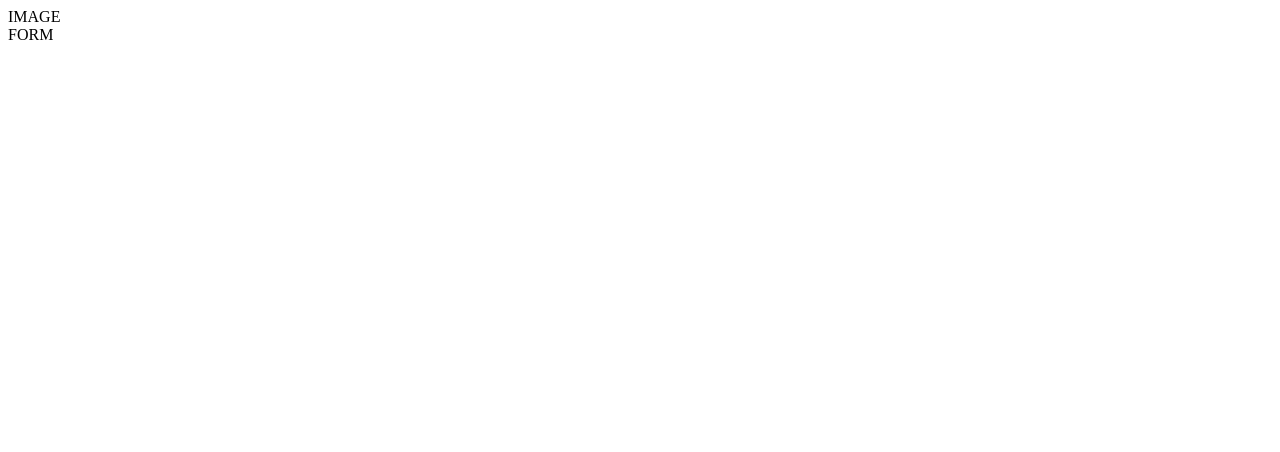
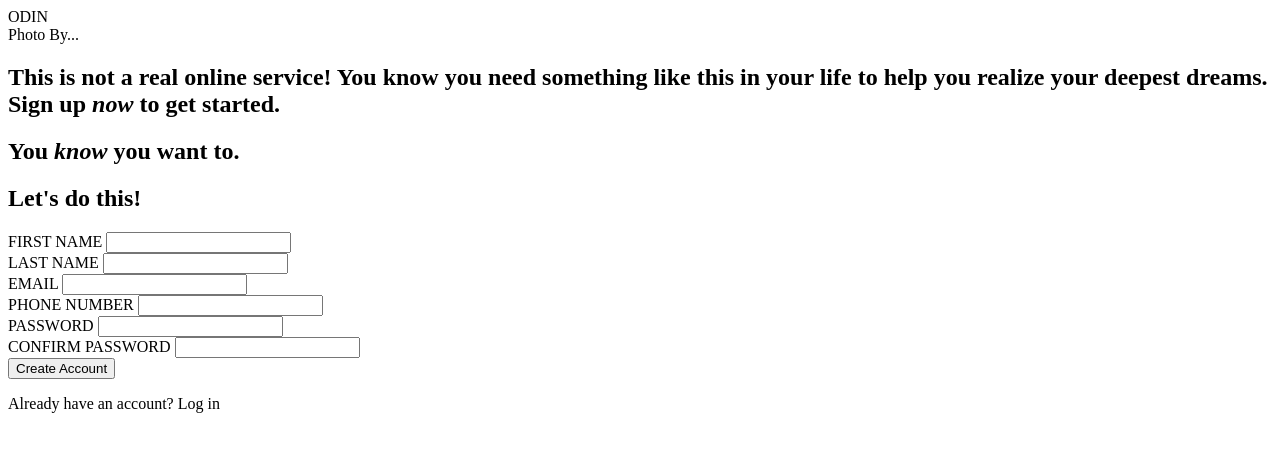
Before and after one commit to shukrirahmat/sign-up-form, a plain HTML site: page index.html in a window 1280 px wide. Drawn offline with Linux system fonts and the light colour scheme.

Commit message:
Write the basic structure of the html
CSS styles are not written yet

```diff
--- a/index.html
+++ b/index.html
@@ -6,7 +6,43 @@
     <link rel="stylesheet" href="styles.css">
 </head>
 <body>
-    <div>IMAGE</div>
-    <div>FORM</div>
+    <div class="banner">
+        <div class="logo">ODIN</div>
+        <div class="imagesrc">Photo By...</div>
+    </div>
+    <form action="" method="post">
+        <h2>This is not a real online service! You know you need something like this in your life to help you realize your deepest dreams.
+        <br>Sign up <em>now</em> to get started.</h2>
+        <h2>You <em>know</em> you want to.</h2>
+        <div>
+            <h2>Let's do this!</h2>
+            <div class="inputcontainer">
+                <label for="firstname">FIRST NAME</label>
+                <input type="text" id="firstname" name="firstname">
+            </div>
+            <div>
+                <label for="lastname">LAST NAME</label>
+                <input type="text" id="lastname" name="lastname">
+            </div>
+            <div>
+                <label for="email">EMAIL</label>
+                <input type="email" id="email" name="email">
+            </div>
+            <div>
+                <label for="phonenumber">PHONE NUMBER</label>
+                <input type="tel" id="phonenumber" name="phonenumber">
+            </div>
+            <div>
+                <label for="password">PASSWORD</label>
+                <input type="password" id="password" name="password">
+            </div>
+            <div>
+                <label for="confirmpw">CONFIRM PASSWORD</label>
+                <input type="password" id="confirmpw" name="confirmpw">
+            </div>
+        </div>
+        <button type="submit">Create Account</button>
+        <p>Already have an account? Log in</p>
+    </form>
 </body>
 </html>
```
